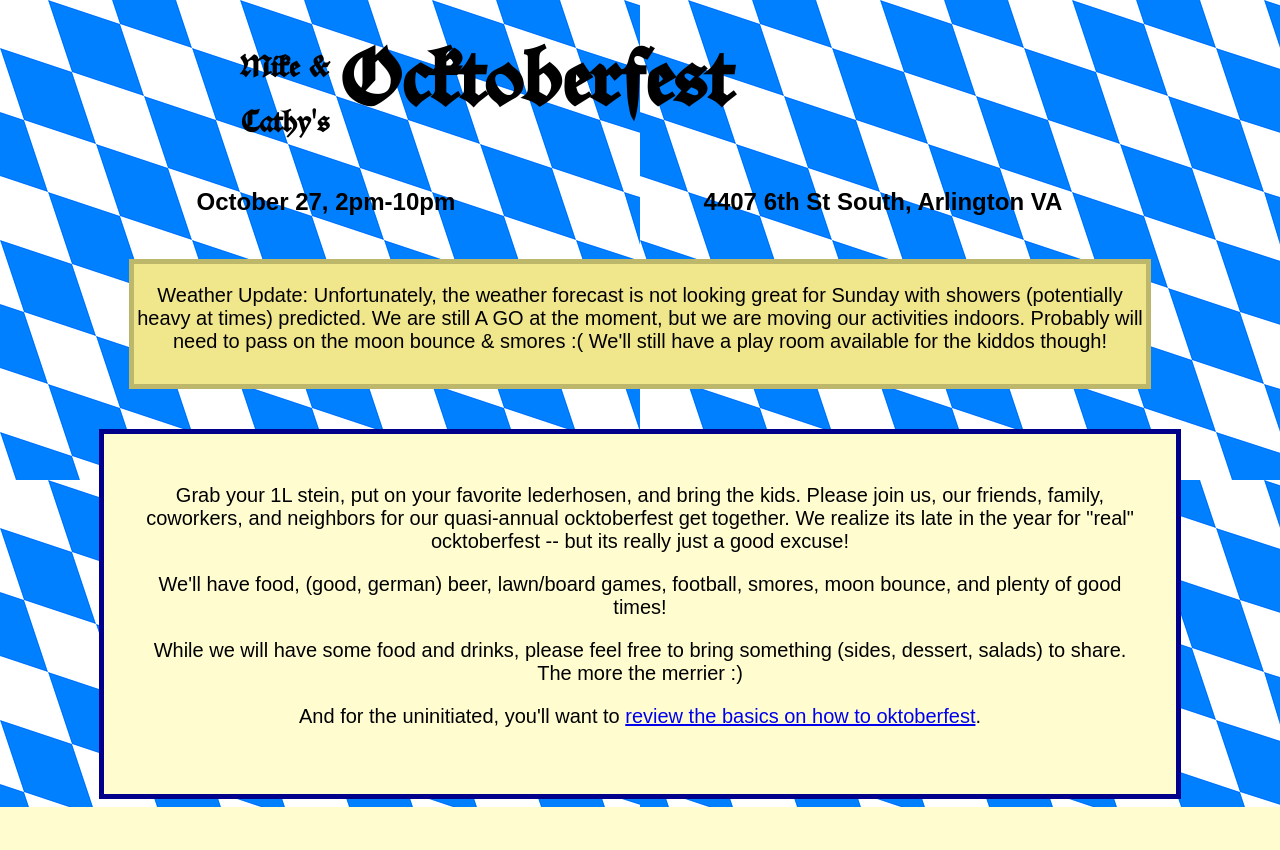
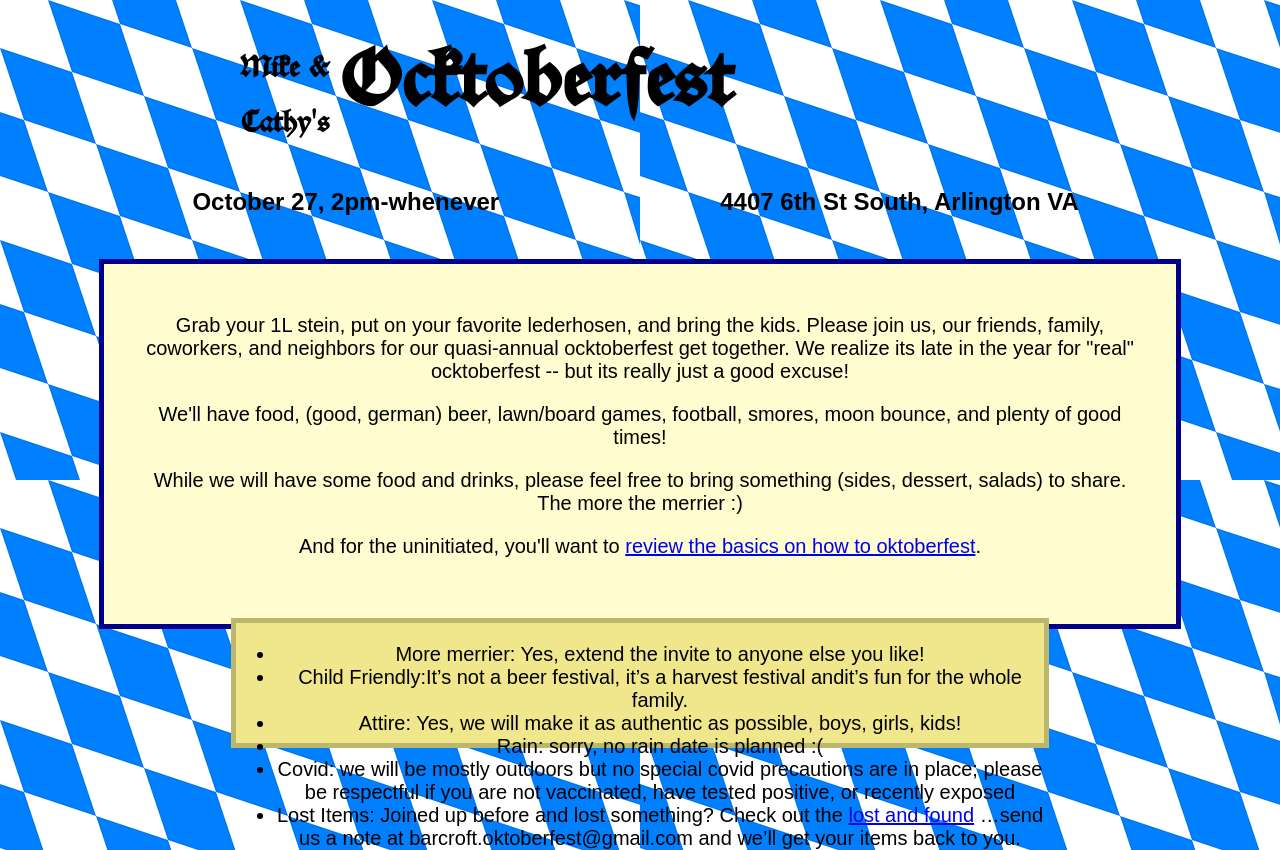
Before and after one commit to michaelepley/ocktoberfest, a PHP site: page / in a window 1280 px wide. Before the commit the page ends 807 px from the top, so only its background shows below. Run offline with PHP 8.4, Linux system fonts and the light colour scheme; data that the repository does not hold is empty.

Commit message:
updates for 2023

```diff
--- a/status/index.php
+++ b/status/index.php
@@ -41,7 +41,7 @@
 <table style="align: center;   margin: auto; width: 80%;">
 <tr>
 <td>
-<h2>October 27, 2pm-10pm</h2>
+<h2>October 27, 2pm-whenever</h2>
 </td>
 <td>
 &nbsp;&nbsp;&nbsp;&nbsp;&nbsp;&nbsp;&nbsp;&nbsp;&nbsp;&nbsp;&nbsp;&nbsp;&nbsp;&nbsp;
@@ -53,22 +53,6 @@
 </table>
 </div>
 <br/>
-<div style="
-	align: center;
-	margin: auto;
-    width: 80%;
-	height: 120px;
-	background-color: khaki;
-	justify-content: center;
-	border: darkkhaki 5px solid;
-	font-size: 20px;
-	font-family: sans-serif;
-	padding: 0px;
-	text-align: center;
-	">
-<p>Weather Update: Unfortunately, the weather forecast is not looking great for Sunday with showers (potentially heavy at times) predicted. We are still A GO at the moment, but we are moving our activities indoors. Probably will need to pass on the moon bounce & smores :( We'll still have a play room available for the kiddos though!</p>
-</div>
-<div style="height: 40px;">
 </div>
 <div style="
 	align: center;
@@ -98,6 +82,31 @@ While we will have some food and drinks, please feel free to bring something (si
 <p>
 And for the uninitiated, you'll want to <a href="https://www.youtube.com/watch?v=zsbyUdmd8ys"> review the basics on how to oktoberfest</a>.
 </p>
+<div style="height: 40px;">
+</div>
+<div style="
+	align: center;
+	margin: auto;
+    width: 80%;
+	height: 120px;
+	background-color: khaki;
+	justify-content: center;
+	border: darkkhaki 5px solid;
+	font-size: 20px;
+	font-family: sans-serif;
+	padding: 0px;
+	text-align: center;
+	">
+<p>
+<ul>
+<li>More merrier: Yes, extend the invite to anyone else you like!</li>
+<li>Child Friendly:It’s not a beer festival, it’s a harvest festival andit’s fun for the whole family.</li>
+<li>Attire: Yes, we will make it as authentic as possible, boys, girls, kids!</li>
+<li>Rain: sorry, no rain date is planned :(</li>
+<li>Covid: we will be mostly outdoors but no special covid precautions are in place; please be respectful if you are not vaccinated, have tested positive, or recently exposed </li>
+<li>Lost Items: Joined up before and lost something? Check out the <a href="https://photos.app.goo.gl/iwA7Z9jW2j50CgqC3">lost and found</a> …send us a note at barcroft.oktoberfest@gmail.com and we’ll get your items back to you. </li>
+</ul>
+</p>
 </div>
 <?php
 $refresh=30;
```
Also changed, not shown: status/images/maplocations.png (added).
